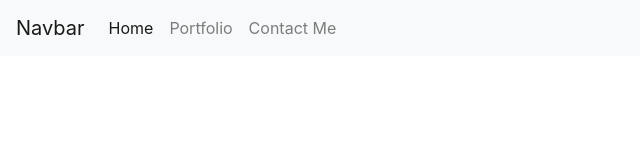
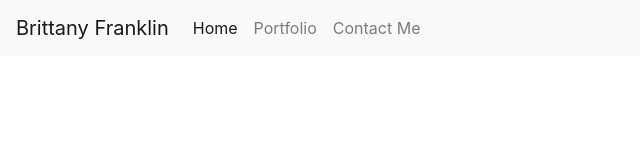
Before and after one commit to brittmoni/Bootstrap-Portfolio, a plain HTML site: page contact.html in a window 1280 px wide. Shown: the whole page, without its empty margins (0-640 px from the left). Drawn offline with nearby package versions, Linux system fonts and the light colour scheme.

Commit message:
Continued update to website

```diff
--- a/contact.html
+++ b/contact.html
@@ -9,7 +9,7 @@
 </head>
 <body>
         <nav class="navbar navbar-expand-lg navbar-light bg-light">
-                <a class="navbar-brand" href="#">Navbar</a>
+                <a class="navbar-brand" href="#">Brittany Franklin</a>
                 <button class="navbar-toggler" type="button" data-toggle="collapse" data-target="#navbarNavAltMarkup" aria-controls="navbarNavAltMarkup" aria-expanded="false" aria-label="Toggle navigation">
                   <span class="navbar-toggler-icon"></span>
                 </button>
```
Also changed, not shown: index.html (+1 -1 lines), portfolio.html (+1 -1 lines).
